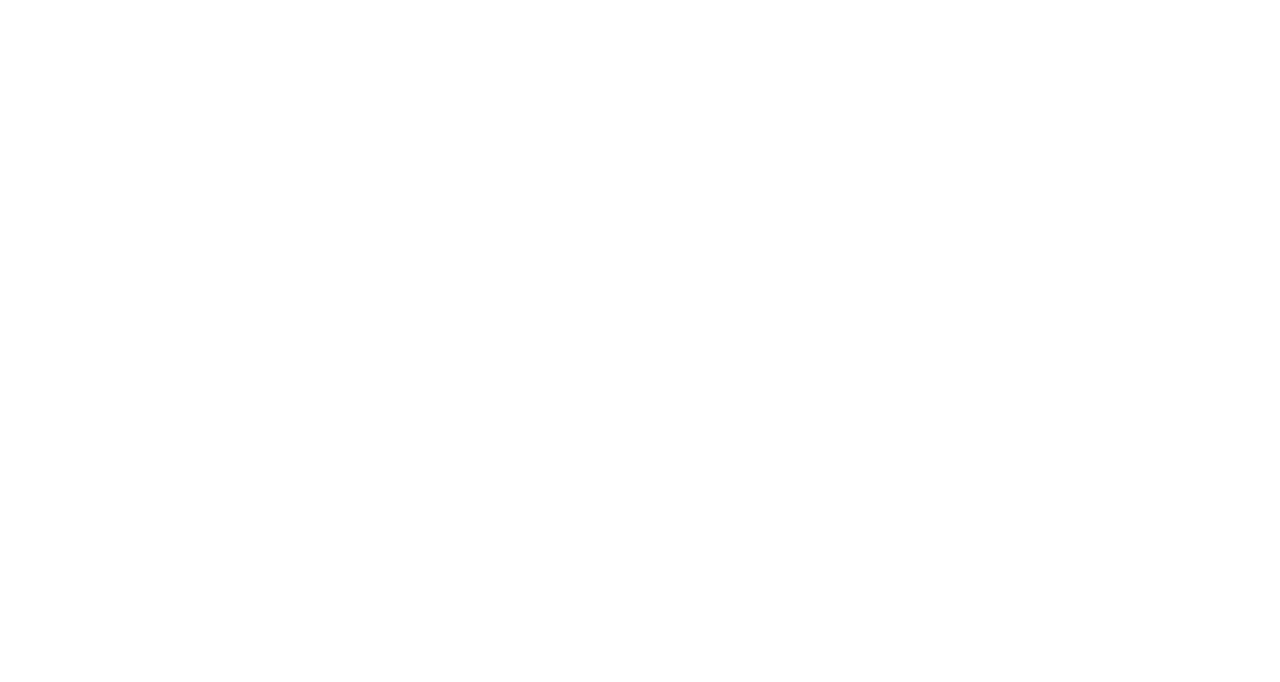
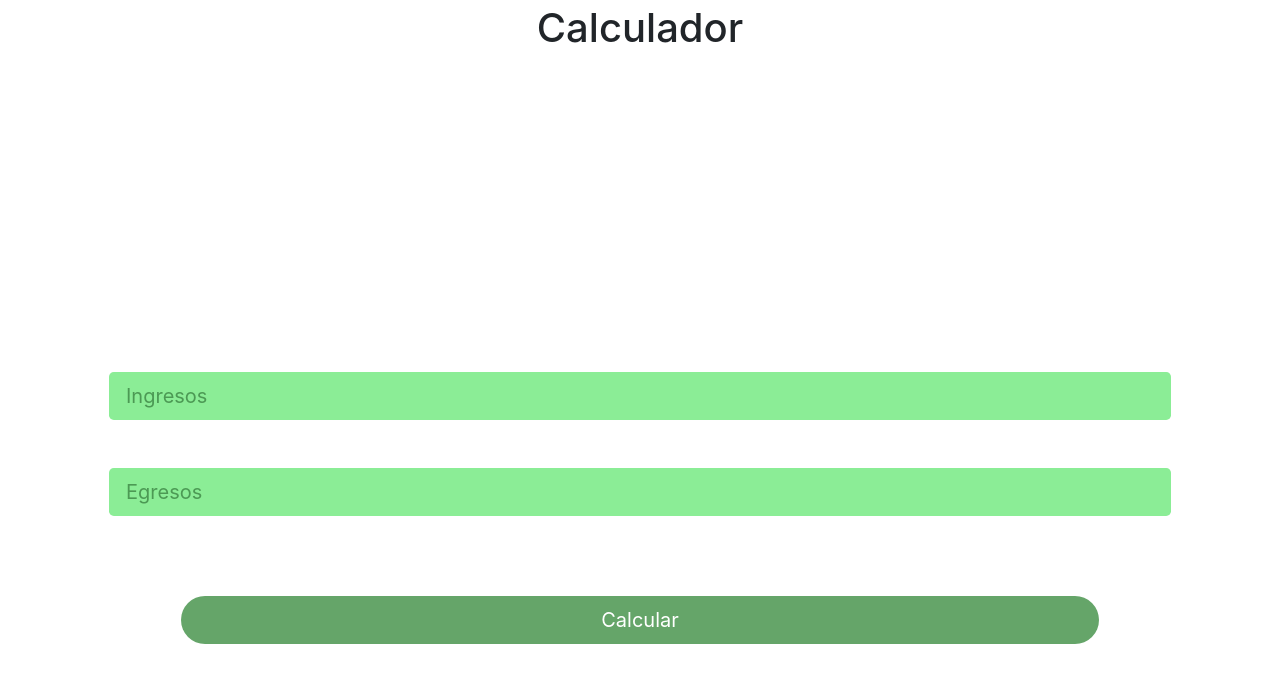
Before and after one commit to valen715/afiline, a React (Create React App) app in the folder frontend/: page /calculador in a window 1280 px wide. Shown: the top 682 px of the page. Built offline with nearby package versions, Linux system fonts and the light colour scheme.

Commit message:
ahora si

```diff
--- a/frontend/src/components/Calculador.jsx
+++ b/frontend/src/components/Calculador.jsx
@@ -6,23 +6,15 @@
     return (
         <div className="calculador">
             <div className="container">
-                <h1 className="text-center mt-5 ">Calculador</h1>
+                <h1 className="text-center mt-1 ">Calculador</h1>
                 <div className="button_1 ml-4 mr-4">
                     <button type="button" className="btn  btn-lg btn-block text-left" Style="color: #4c9954; background-color: #8bed96;">Ingresos<div className="ingresos-button">
-                        <button
-                            type="button"
-                            className="btn font-weight-bolder" Style="border: none; color: green; background-color: #8bed96 ">
-                            +
-                    </button>
+
                     </div></button>
                 </div>
                 <div className="button_2 ml-4 mr-4 mt-5">
                     <button type="button" className="btn  btn-lg btn-block text-left" Style="color: #4c9954; background-color: #8bed96;">Egresos <div className="ingresos-button">
-                        <button
-                            type="button"
-                            className="btn font-weight-bolder" Style="border: none; color: green; background-color: #8bed96 ">
-                            +
-                    </button>
+
                     </div>
                     </button>
                 </div>
--- a/frontend/src/components/PagPrincipal.jsx
+++ b/frontend/src/components/PagPrincipal.jsx
@@ -5,6 +5,7 @@
 import Consejos from "./Consejos.png"
 import Ayuda from "./Ayuda.png"
 import registro from "./registro.png"
+import {Link} from 'react-router-dom'
 
 export const PagPrincipal = () => {
     return (
@@ -24,7 +25,10 @@
                     className="btn btn-lg active btn-block mt-5 rounded-pill text-white"
                 >
                     <img src={Calculador} alt="" srcSet="" Style="width: 60px; margin-right: 20%" />
-            Calculador
+                    <Link className="text-white" to="calculador">
+                    Calculador
+                    </Link>
+
             </button>
                 <button
                     type="btn"
--- a/frontend/src/routers/Aplicacion.jsx
+++ b/frontend/src/routers/Aplicacion.jsx
@@ -4,12 +4,13 @@
 import Registro from "../components/Registro";
 import Bienvenido from "../components/Bienvenido"
 import Consejos from "../components/Consejos"
-import Ayuda from "../components/Ayuda"
+import Ayuda from "../components/ayuda"
 import CalculadorEgresos from "../components/CalculadorEgresos"
 import CalculadorIngresos from "../components/CalculadorIngresos"
 import Estadisticas from "../components/Estadisticas"
 import App from '../App.js'
 import PagPrincipal from "../components/PagPrincipal"
+import Calculador from '../components/Calculador';
 
 function Aplicacion(){
     return(
@@ -28,7 +29,7 @@
 
 
           <Route exact path="/PagPrincipal" component={PagPrincipal}/>
-
+          <Route exact path="/calculador" component={Calculador}/>
         </Switch>
         </BrowserRouter>
     )
```
